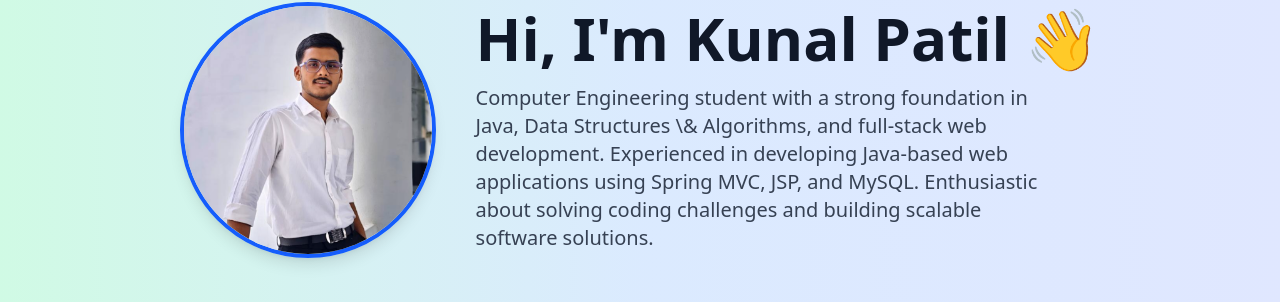
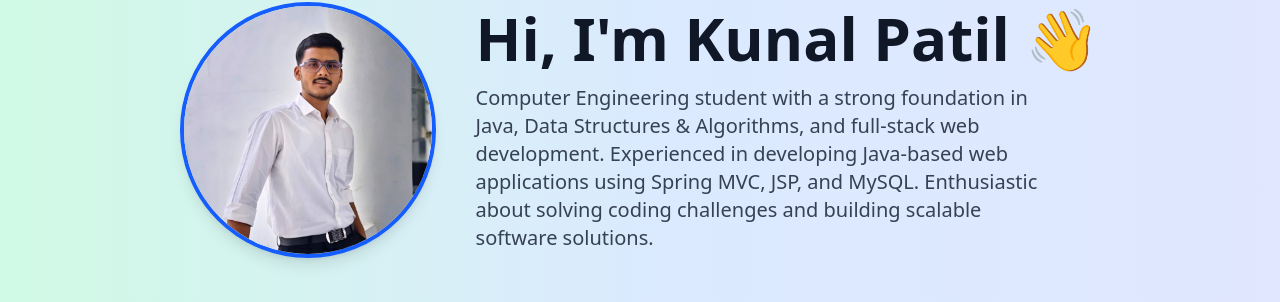
Before and after one commit to kunalp965/Portfolio, a React (Vite) app: page / in a window 1280 px wide. Shown: the part 318-620 px from the top of the page. Built offline with nearby package versions, Linux system fonts and the light colour scheme.

Commit message:
Update Hero.tsx

```diff
--- a/src/components/Hero.tsx
+++ b/src/components/Hero.tsx
@@ -31,7 +31,7 @@ const Hero: React.FC = () => {
           Hi, I'm Kunal Patil 👋
         </h1>
         <p className="text-xl text-gray-700 dark:text-balck-300 max-w-xl">
-          Computer Engineering student with a strong foundation in Java, Data Structures \& Algorithms, and full-stack web development. Experienced in developing Java-based web applications using Spring MVC, JSP, and MySQL. Enthusiastic about solving coding challenges and building scalable software solutions.
+          Computer Engineering student with a strong foundation in Java, Data Structures & Algorithms, and full-stack web development. Experienced in developing Java-based web applications using Spring MVC, JSP, and MySQL. Enthusiastic about solving coding challenges and building scalable software solutions.
         </p>
       </motion.div>
     </section>
```
